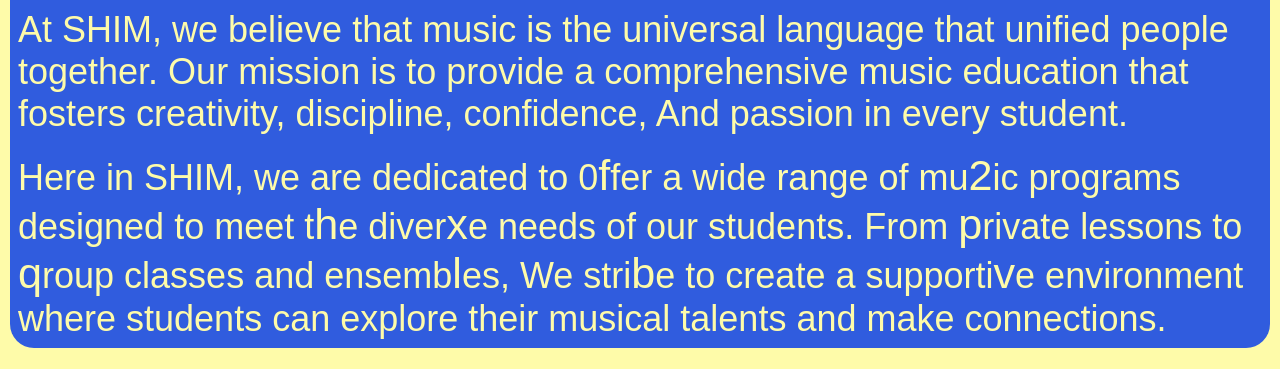
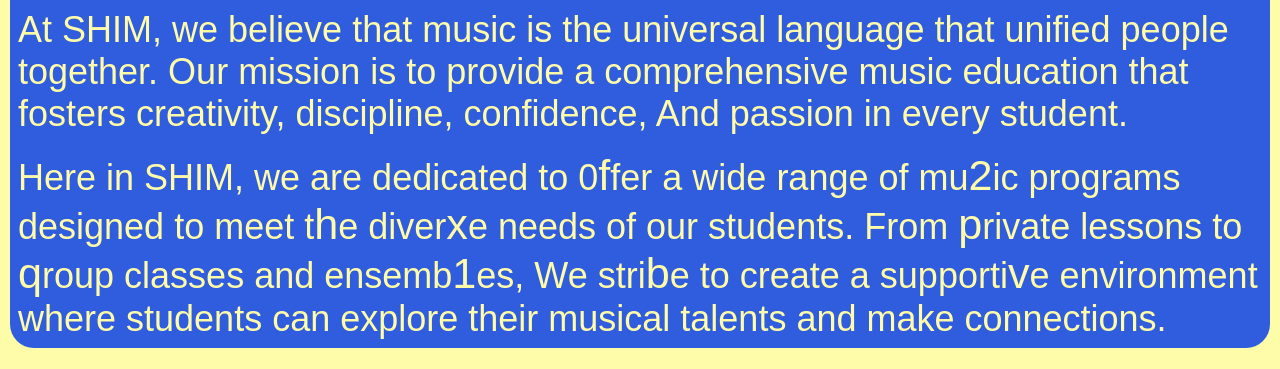
Before and after one commit to SHIM-mer/xliviw-qsvi, a plain HTML site: page index.html in a window 1280 px wide. Shown: the part 366-735 px from the top of the page. Drawn offline with Linux system fonts and the light colour scheme; a web font is replaced by a local one.

Commit message:
Update index.html

```diff
--- a/index.html
+++ b/index.html
@@ -59,7 +59,7 @@
                     <p class="header" style="text-align: center;" >Welcome to SHIM</p>
                     <hr style="margin-left: 10px; margin-right: 10px; margin-top: 0px;">
                     <p class="text-welcome">At SHIM, we believe that music is the universal language that unified people together. Our mission is to provide a comprehensive music education that fosters creativity, discipline, confidence, And passion in every student.</p>
-                    <p class="text-welcome">Here in SHIM, we are dedicated to 0<big>f</big>fer a wide range of mu<big>2</big>ic programs designed to meet t<big>h</big>e diver<big>x</big>e needs of our students. From <big>p</big>rivate lessons to <big>q</big>roup classes and ensemb<big>l</big>es, We stri<big>b</big>e to create a supporti<big>v</big>e environment where students can explore their musical talents and make connections.</p>
+                    <p class="text-welcome">Here in SHIM, we are dedicated to 0<big>f</big>fer a wide range of mu<big>2</big>ic programs designed to meet t<big>h</big>e diver<big>x</big>e needs of our students. From <big>p</big>rivate lessons to <big>q</big>roup classes and ensemb<big>1</big>es, We stri<big>b</big>e to create a supporti<big>v</big>e environment where students can explore their musical talents and make connections.</p>
                 </div>
                 <div class="box3">
                     <p class="coming">Coming To You...</p>
```
